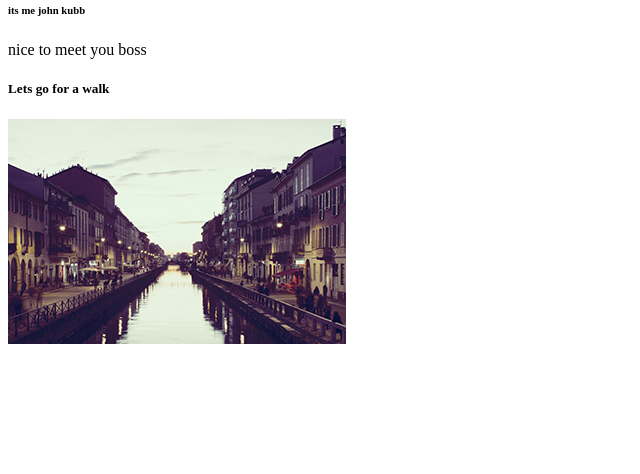
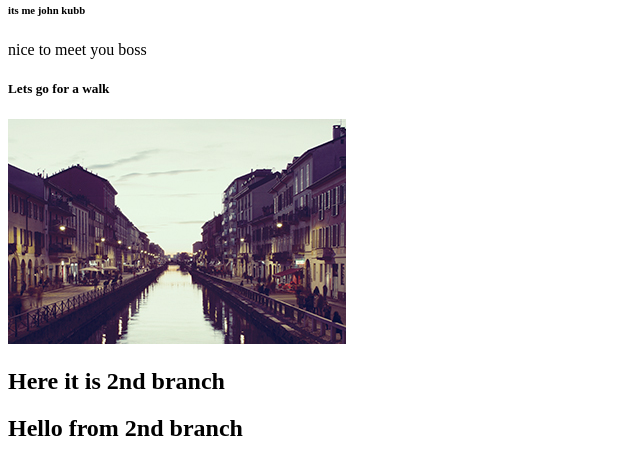
Before and after one commit to Pranto1806019/my-first-website, a plain HTML site: page index.html in a window 1280 px wide. Shown: the part 138-612 px from the top of the page, without its empty margins (0-640 px from the left). Drawn offline with Linux system fonts and the light colour scheme.

Commit message:
adding code in 2nd branch

```diff
--- a/index.html
+++ b/index.html
@@ -12,5 +12,7 @@
     <p>nice to meet you boss</p>
     <h5>Lets go for a walk</h5>
     <img src="images/service-1.jpg" alt="service1">
+    <h2>Here it is 2nd branch</h2>
+    <h2>Hello from 2nd branch</h2>
 </body>
 </html>
```
